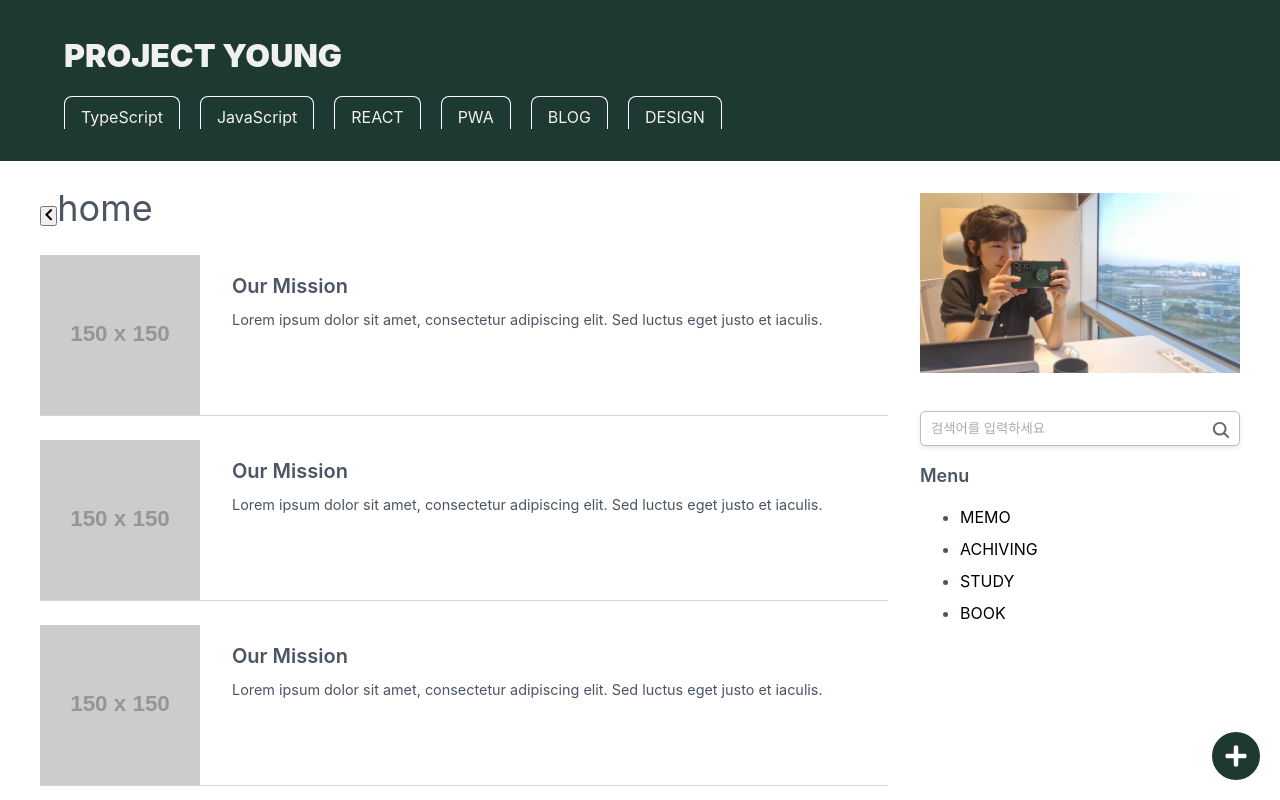
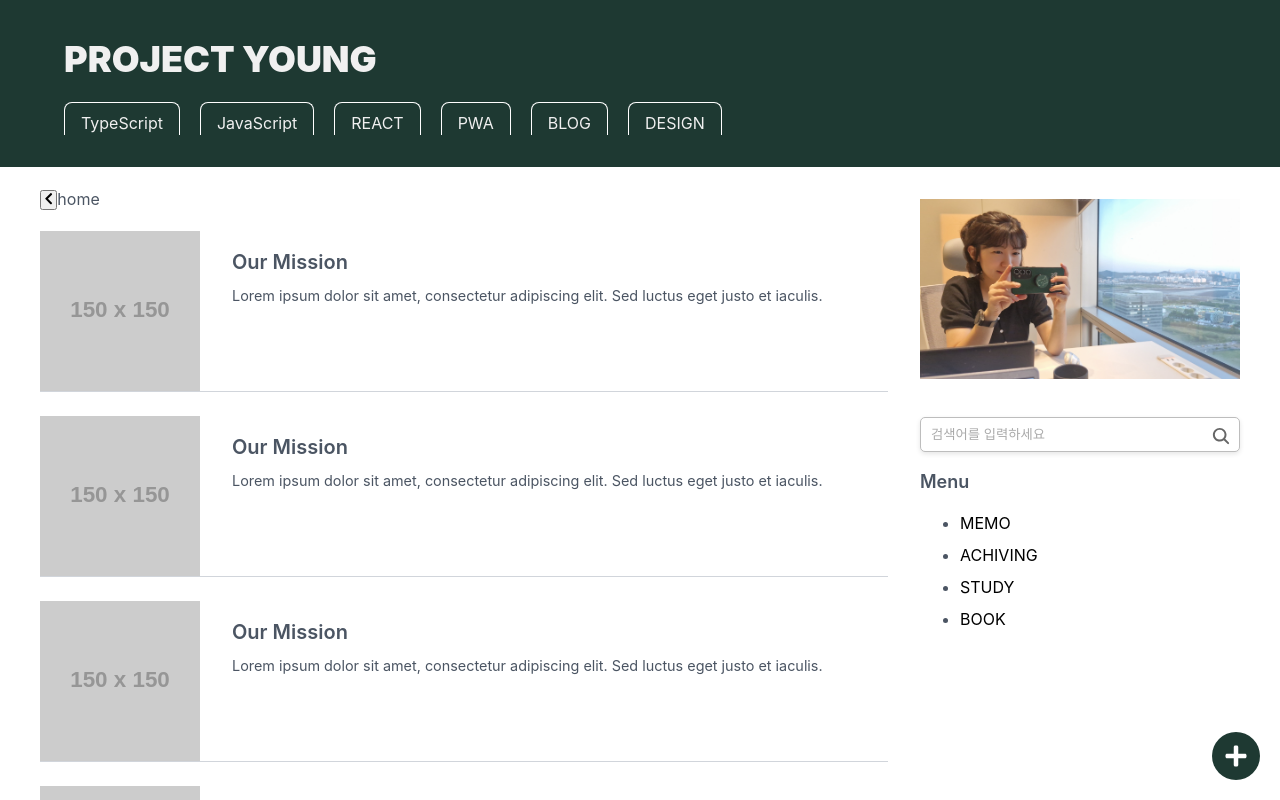
Before and after one commit to J-SoYoung/project_young, a React (Vite) app: page /home in a window 1280 px wide. Shown: the top 800 px of the page. Built offline with nearby package versions, Linux system fonts and the light colour scheme.

Commit message:
[STYLE] css변수 수정

```diff
--- a/src/index.css
+++ b/src/index.css
@@ -20,11 +20,13 @@
   font-weight: 400;
   font-size: 16px;
 
-  --font-size-h1: 2.25rem;
-  --font-size-h2: 2rem;
-  --font-size-h3: 1.25rem;
+  --font-size-Main: 2.25rem;
+  --font-size-Main-tablet: 1.5rem;
+  --font-size-subTitle: 1.25rem;
   --font-size-base: 1rem;
   --font-size-small: 0.9rem;
+
+  --line-height-posts: 1.6
 }
 
 a {
```
